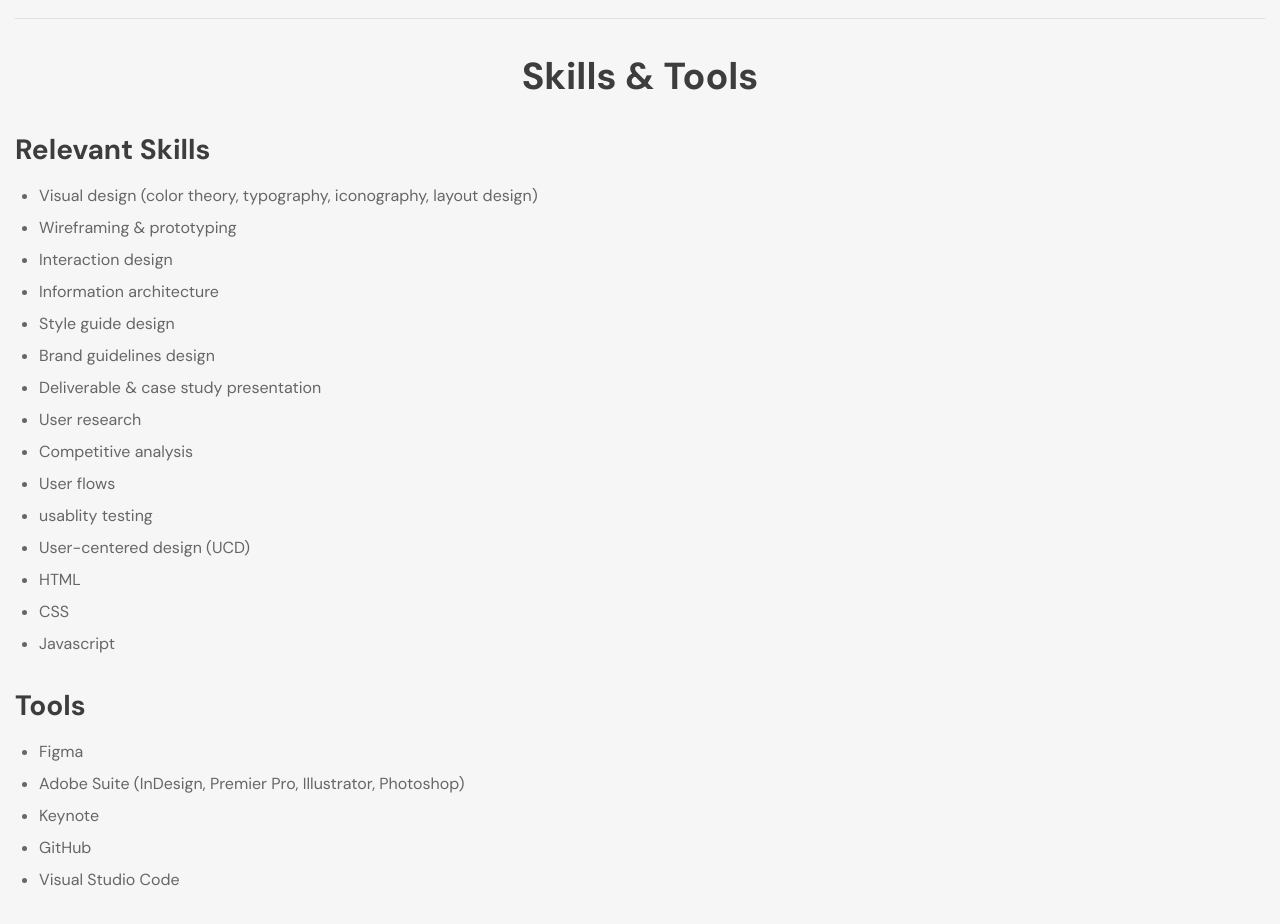
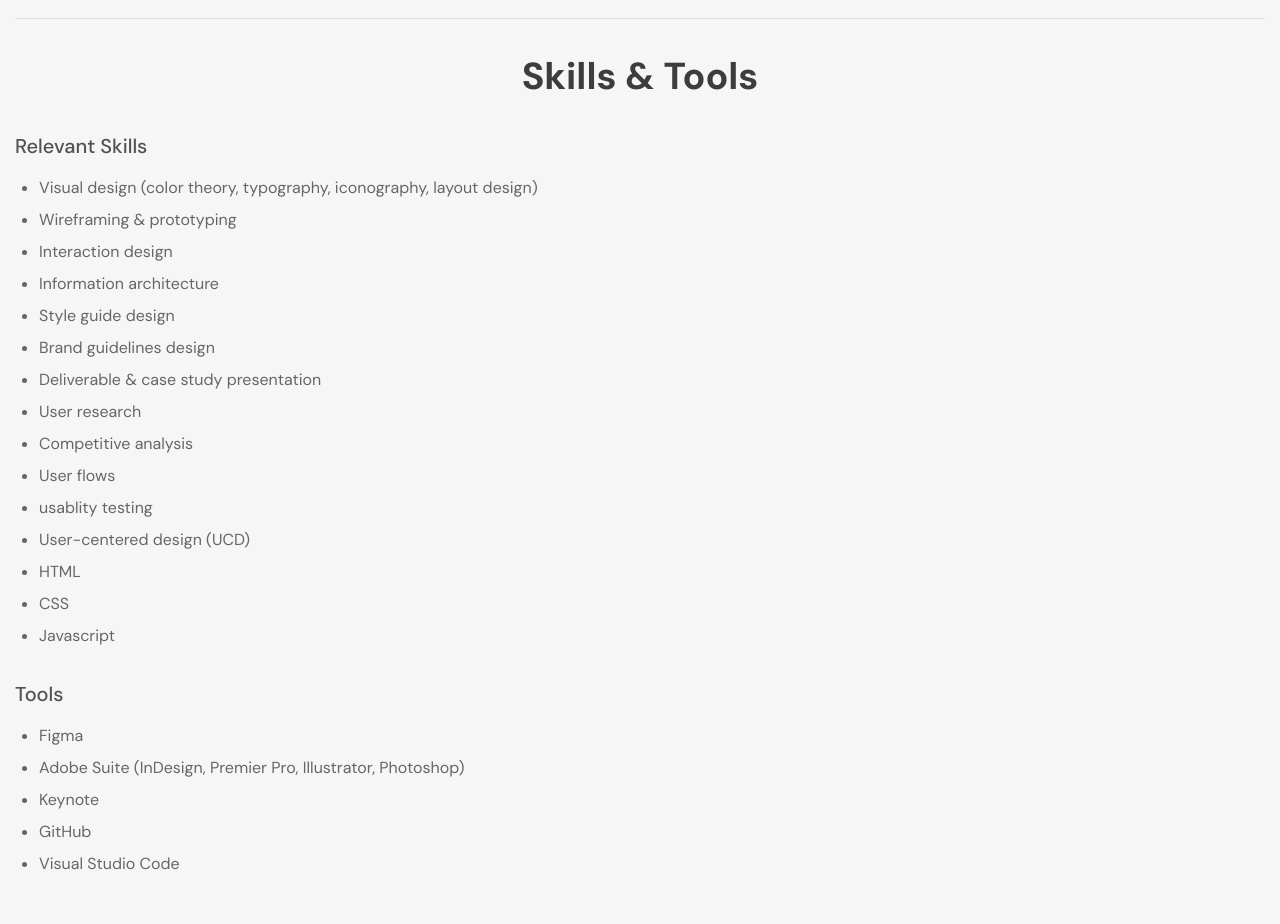
Before and after one commit to rach-rad/Portfolio-Site-Rachel-Radulski, a plain HTML site: page about.html in a window 1280 px wide. Shown: the part 2080-3004 px from the top of the page. Drawn offline with nearby package versions, Linux system fonts and the light colour scheme.

Commit message:
Update about.html

```diff
--- a/about.html
+++ b/about.html
@@ -60,7 +60,7 @@
                 <div class="row-last"> <!-- open column two: for skills and tools -->
                     <h2>Skills &amp; Tools</h2>
                     <div> <!-- open relevant skills column -->
-                        <h3>Relevant Skills</h3>
+                        <h4>Relevant Skills</h4>
                         <ul> <!-- open skill list -->
                             <li>Visual design (color theory, typography, iconography, layout design)</li>
                             <li>Wireframing &amp; prototyping</li>
@@ -80,7 +80,7 @@
                         </ul> <!-- close skill list -->
                     </div> <!-- close relevant skills column -->
                     <div> <!-- open tools column -->
-                        <h3>Tools</h3>
+                        <h4>Tools</h4>
                         <ul> <!-- open tool list -->
                             <li>Figma</li>
                             <li>Adobe Suite (InDesign, Premier Pro, Illustrator, Photoshop)</li>
```
